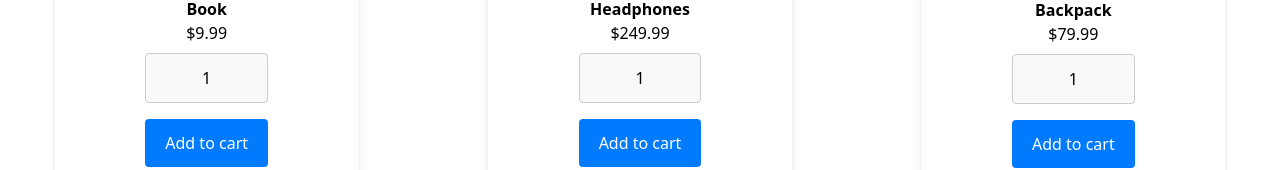
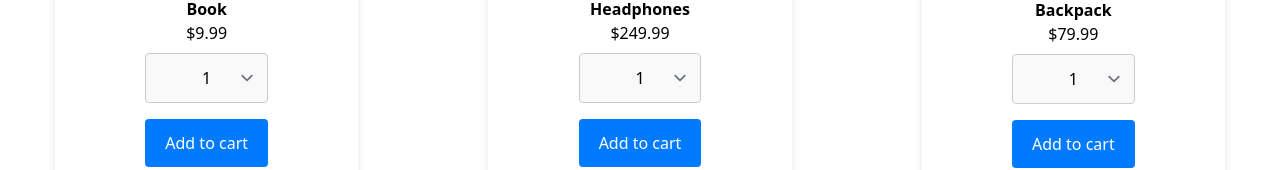
Before and after one commit to ivanorsolic95/MyStore, an Angular app: page / in a window 1280 px wide. Shown: the part 319-489 px from the top of the page. Built offline with nearby package versions, Linux system fonts and the light colour scheme.

Commit message:
Add the aspect-ratio and forms utilities to the plugins

```diff
--- a/tailwind.config.js
+++ b/tailwind.config.js
@@ -6,5 +6,11 @@ module.exports = {
   theme: {
     extend: {},
   },
-  plugins: [],
+  corePlugins: {
+    aspectRatio: false,
+  },
+  plugins: [
+    require('@tailwindcss/aspect-ratio'),
+    require('@tailwindcss/forms'),
+  ],
 }
```
